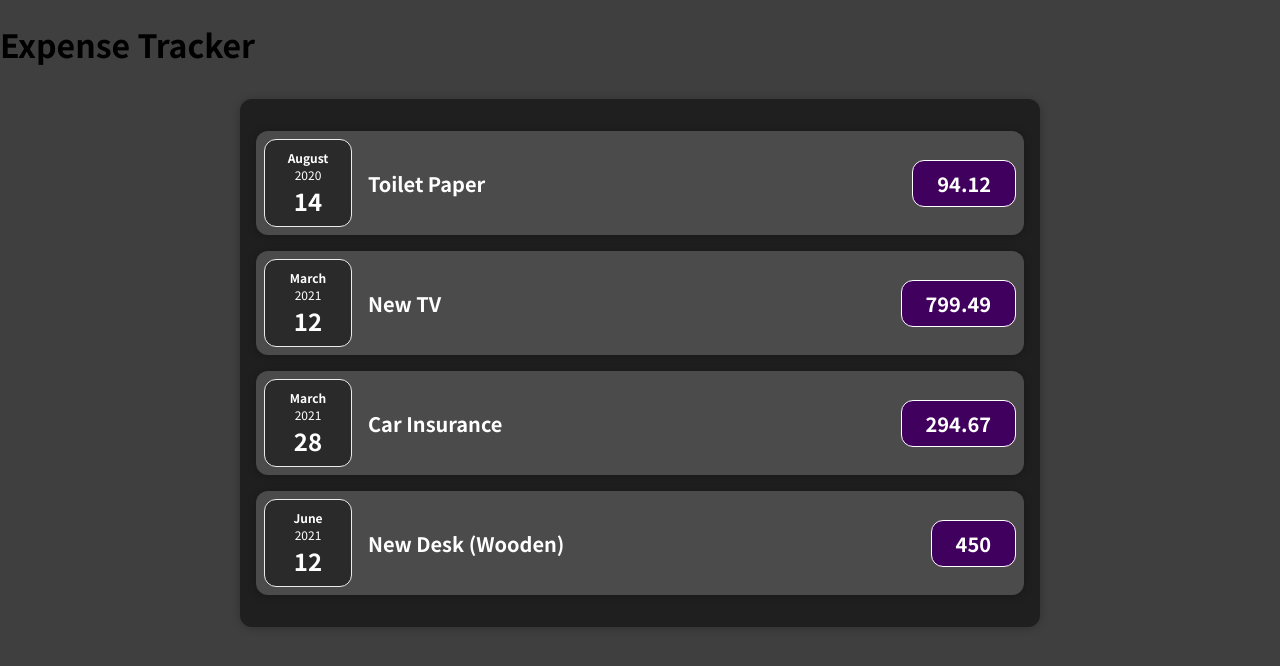
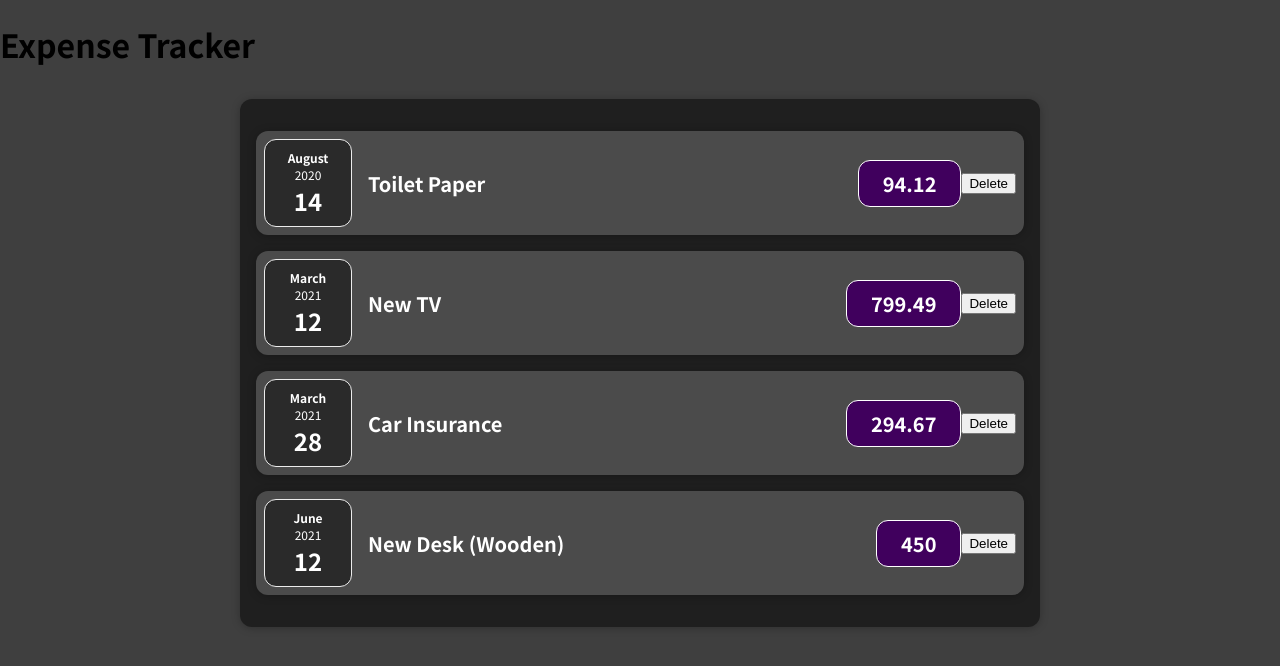
Before and after one commit to Shivanshdev12/ExpenseTracker, a React (Create React App) app: page / in a window 1280 px wide. Shown: the top 666 px of the page. Built offline with nearby package versions, Linux system fonts and the light colour scheme.

Commit message:
delete btn

```diff
--- a/src/components/Expenses/ExpenseItem.js
+++ b/src/components/Expenses/ExpenseItem.js
@@ -1,13 +1,20 @@
+import React, { useState } from "react";
 import ExpenseDate from "./ExpenseDate";
 import ExpenseDetails from "./ExpenseDetails";
 import Card from "../UI/Card";
 import "./ExpenseItem.css";
 
 function ExpenseItem(props) {
+  const [title, setTitle] = useState(props.title);
+  const clickHandler = () => {
+    const el = document.getElementById(props.id);
+    el.remove();
+  };
   return (
-    <Card className="expense-item">
+    <Card className="expense-item" id={props.id}>
       <ExpenseDate date={props.date} />
-      <ExpenseDetails amount={props.amount} title={props.title} />
+      <ExpenseDetails amount={props.amount} title={title} />
+      <button onClick={clickHandler}>Delete</button>
     </Card>
   );
 }
--- a/src/components/Expenses/Expenses.js
+++ b/src/components/Expenses/Expenses.js
@@ -4,25 +4,36 @@ import "./Expenses.css";
 function Expenses(props) {
   return (
     <div className="expenses">
+      {/* {props.expenses.forEach((expense) => {
+        <ExpenseItem
+          title={expense.title}
+          amount={expense.amount}
+          date={expense.date}
+        />;
+      })} */}
       <ExpenseItem
         title={props.expenses[0].title}
         amount={props.expenses[0].amount}
         date={props.expenses[0].date}
+        id={props.expenses[0].id}
       />
       <ExpenseItem
         title={props.expenses[1].title}
         amount={props.expenses[1].amount}
         date={props.expenses[1].date}
+        id={props.expenses[1].id}
       />
       <ExpenseItem
         title={props.expenses[2].title}
         amount={props.expenses[2].amount}
         date={props.expenses[2].date}
+        id={props.expenses[2].id}
       />
       <ExpenseItem
         title={props.expenses[3].title}
         amount={props.expenses[3].amount}
         date={props.expenses[3].date}
+        id={props.expenses[3].id}
       />
     </div>
   );
--- a/src/components/UI/Card.js
+++ b/src/components/UI/Card.js
@@ -2,7 +2,11 @@ import "./Card.css";
 
 function Card(props) {
   const classes = "card " + props.className;
-  return <div className={classes}>{props.children}</div>;
+  return (
+    <div className={classes} id={props.id}>
+      {props.children}
+    </div>
+  );
 }
 
 export default Card;
```
Also changed, not shown: 1 other file (tests, documents, lock files or other folders).
